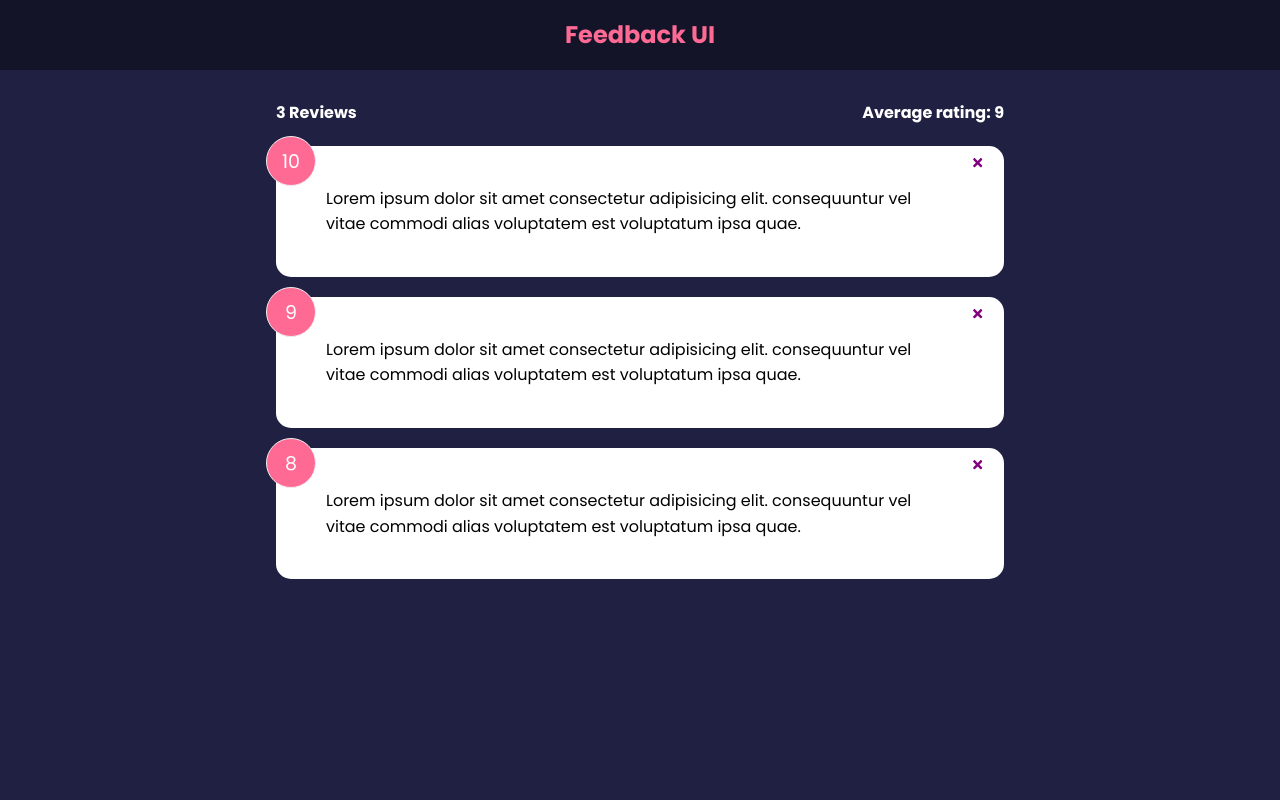
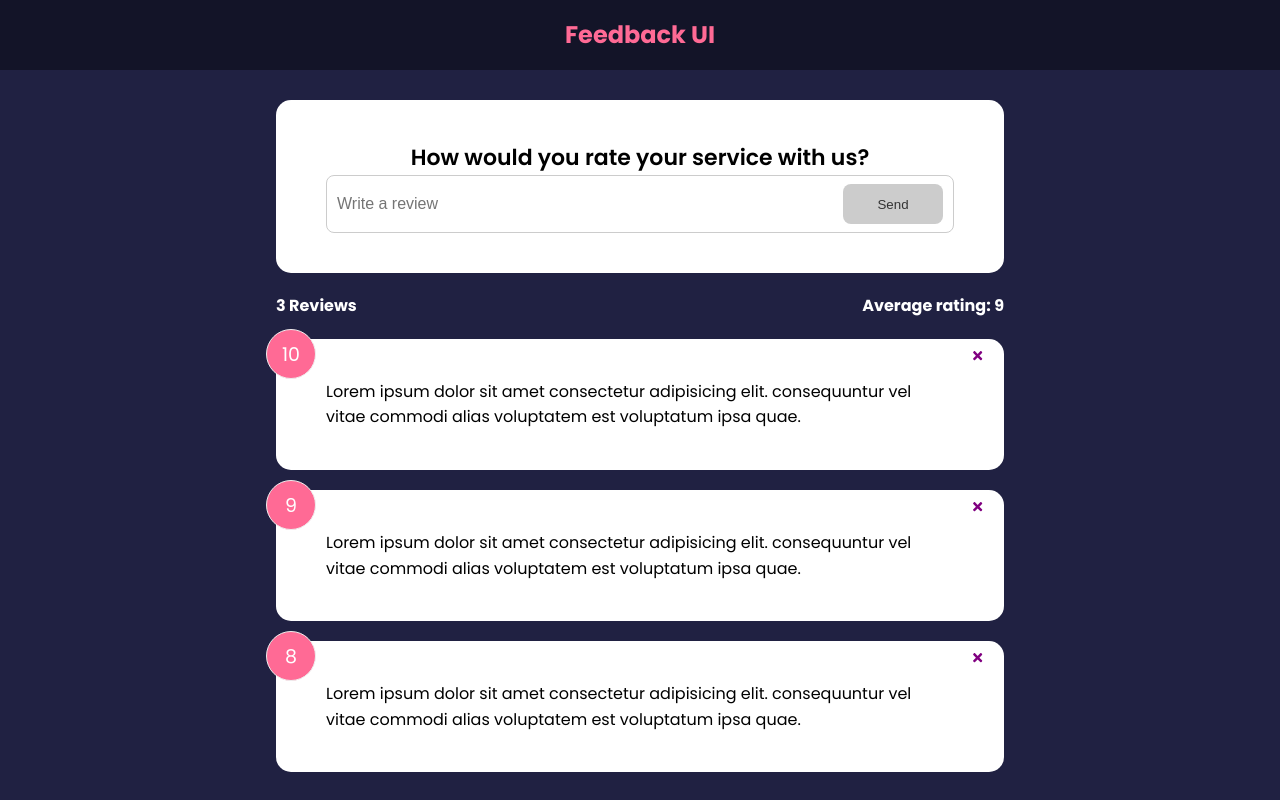
Before and after one commit to luizlopes12/feedback-app, a React (Create React App) app: page / in a window 1280 px wide. Built offline with nearby package versions, Linux system fonts and the light colour scheme.

Commit message:
criando o form

```diff
--- a/src/App.js
+++ b/src/App.js
@@ -3,6 +3,7 @@
 import FeedbackList from "./components/FeedbackList";
 import FeedbackData from "./data/FeedbackData";
 import FeedbackStats from "./components/FeedbackStats";
+import FeedbackForm from "./components/FeedbackForm";
 function App() {
   const [feedback, setFeedback] = useState(FeedbackData);
   const deleteFeedback = (id) => {
@@ -14,6 +15,7 @@
     <>
       <Header />
       <div className="container">
+        <FeedbackForm/>
         <FeedbackStats feedback={feedback} />
         <FeedbackList feedback={feedback} handleDelete={deleteFeedback} />
       </div>
--- a/src/components/FeedbackForm.jsx
+++ b/src/components/FeedbackForm.jsx
@@ -0,0 +1,27 @@
+import React,{useState} from 'react';
+import Card from './shared/Card';
+import Button from './shared/Button';
+function FeedbackForm() {
+    const [text, setText] = useState('')
+    const handleTextChange = (e) =>{
+        setText(e.target.value)
+    }
+    return (
+        <Card>
+            <form>
+                <h2>How would you rate your service with us?</h2>
+                    {/* Rating select component */}
+                    <div className="input-group">
+                        <input
+                        type="text"
+                        value={text}
+                        onChange={handleTextChange}
+                        placeholder='Write a review'/>
+                        <Button type="submit" version='primary'>Send</Button>
+                    </div>
+            </form>
+        </Card>
+    );
+}
+
+export default FeedbackForm;
--- /dev/null
+++ b/src/components/shared/Button.jsx
@@ -0,0 +1,22 @@
+import React from 'react'
+import PropTypes from 'prop-types'
+function Button({children, version, type, isDisabled}) {
+  return (
+    <button type={type} disabled={isDisabled} className={`btn btn-primary`}>
+        {children}
+    </button>
+  )
+}
+
+Button.defaultProps = {
+    version: 'primary',
+    type: 'button',
+    isDisabled: 'false'
+}
+Button.propTypes = {
+    children: PropTypes.node.isRequired,
+    version: PropTypes.string,
+    type: PropTypes.string,
+    isDisabled: PropTypes.bool,
+}
+export default Button
```
